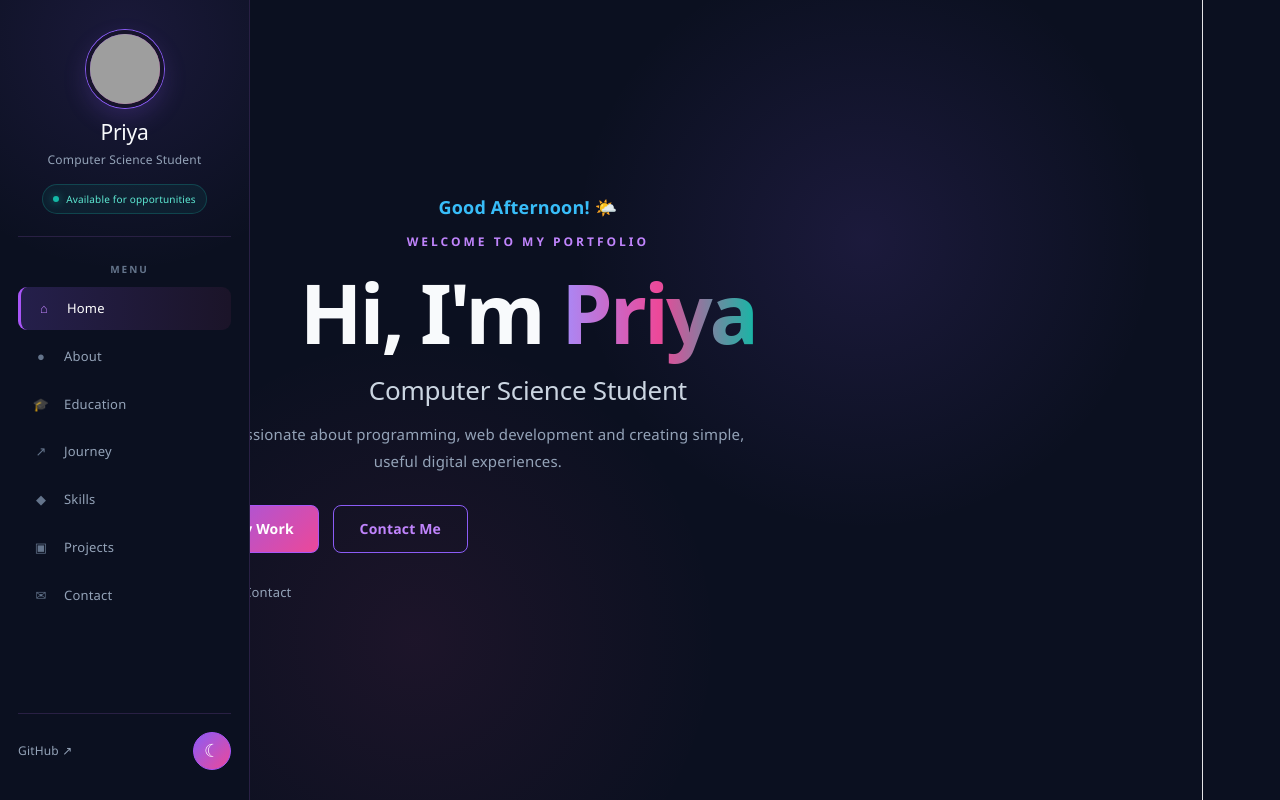
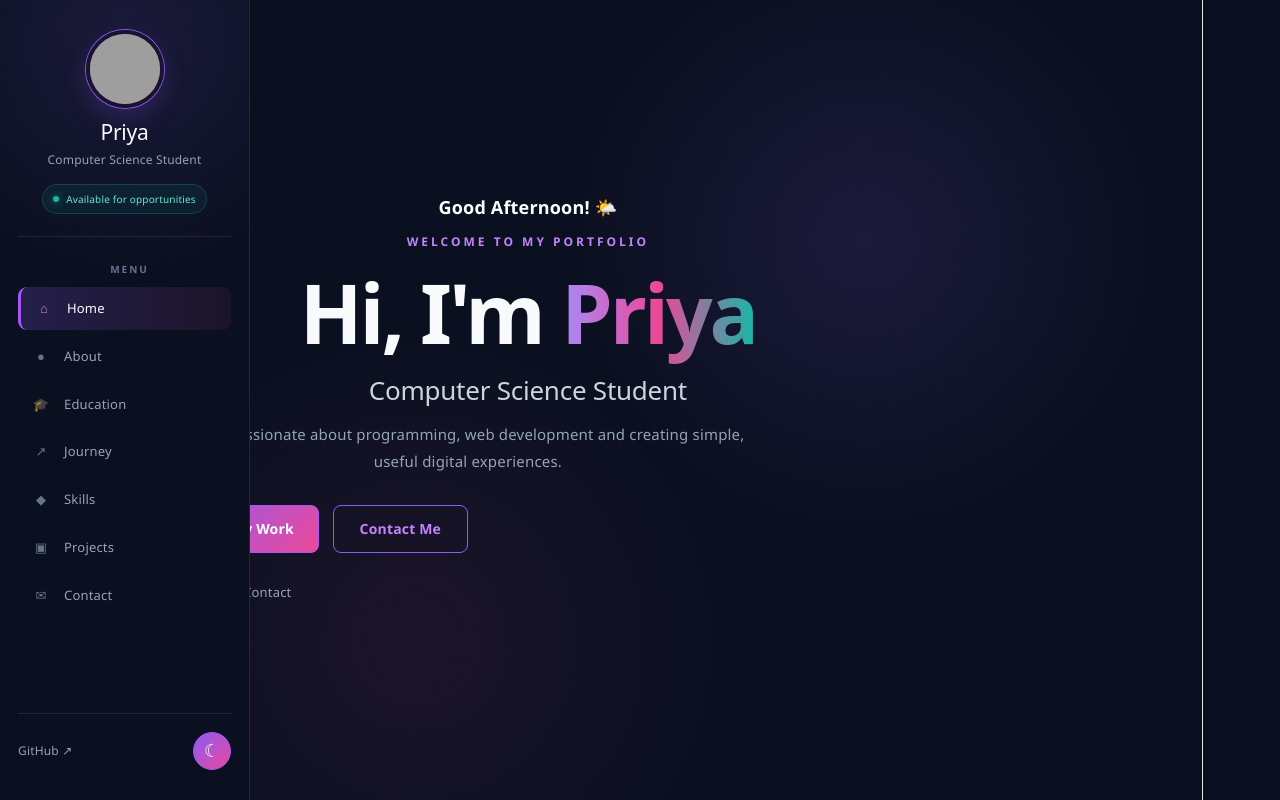
Before and after one commit to chandrima2186/Portfolio, a React app: page / in a window 1280 px wide. Shown: the top 800 px of the page. Built offline with nearby package versions, Linux system fonts and the light colour scheme; grey boxes are pictures that could not be loaded; the HTML template or start-up script is replaced by a standard one.

Commit message:
Add visitor greeting feature

```diff
--- a/src/styles/Home.css
+++ b/src/styles/Home.css
@@ -231,6 +231,6 @@ body.light-mode .home-description {
 .visitor-greeting {
   font-size: 18px;
   font-weight: 600;
-  color: #38bdf8;
+  color: white;
   margin-bottom: 10px;
 }
```
